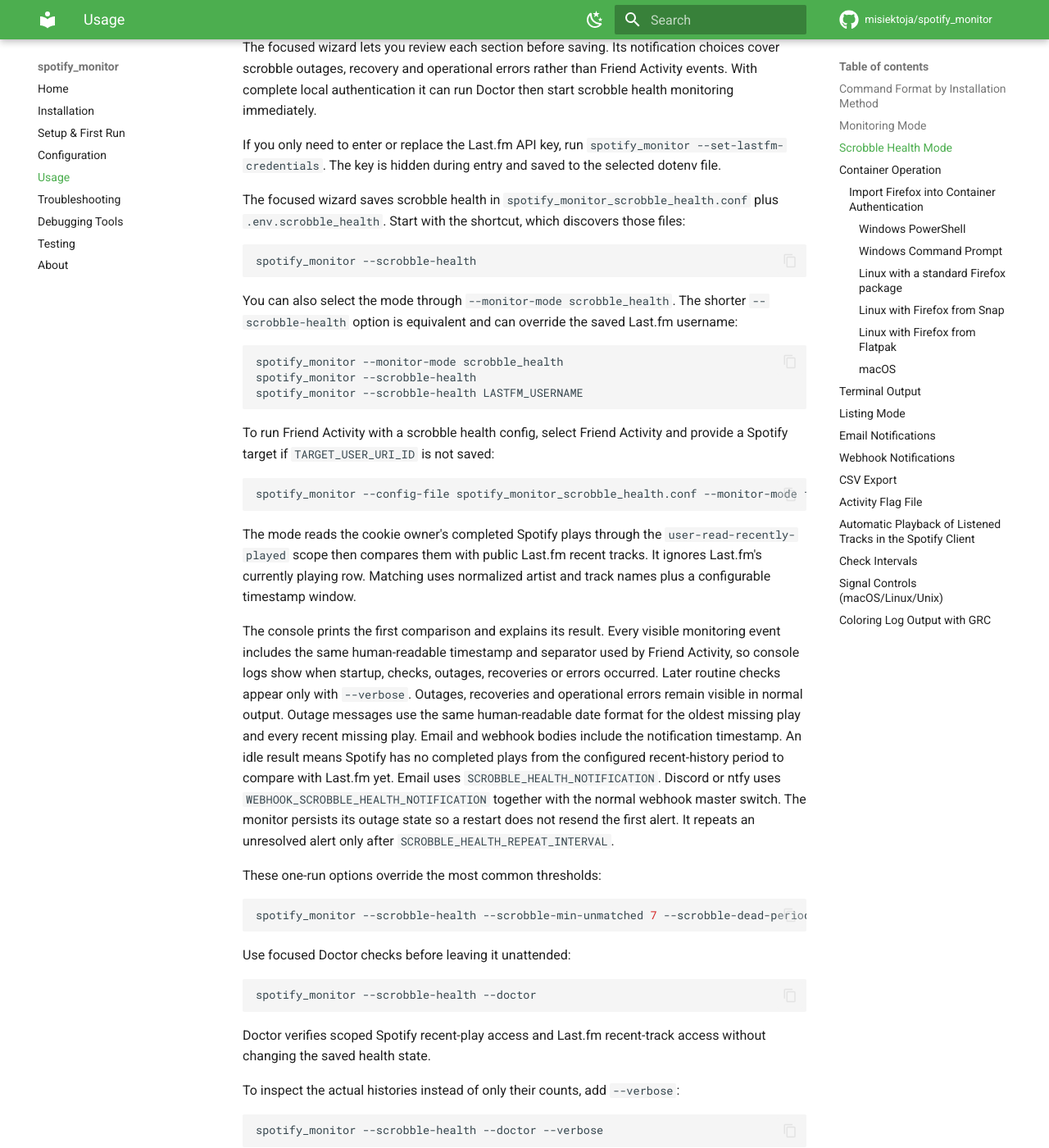
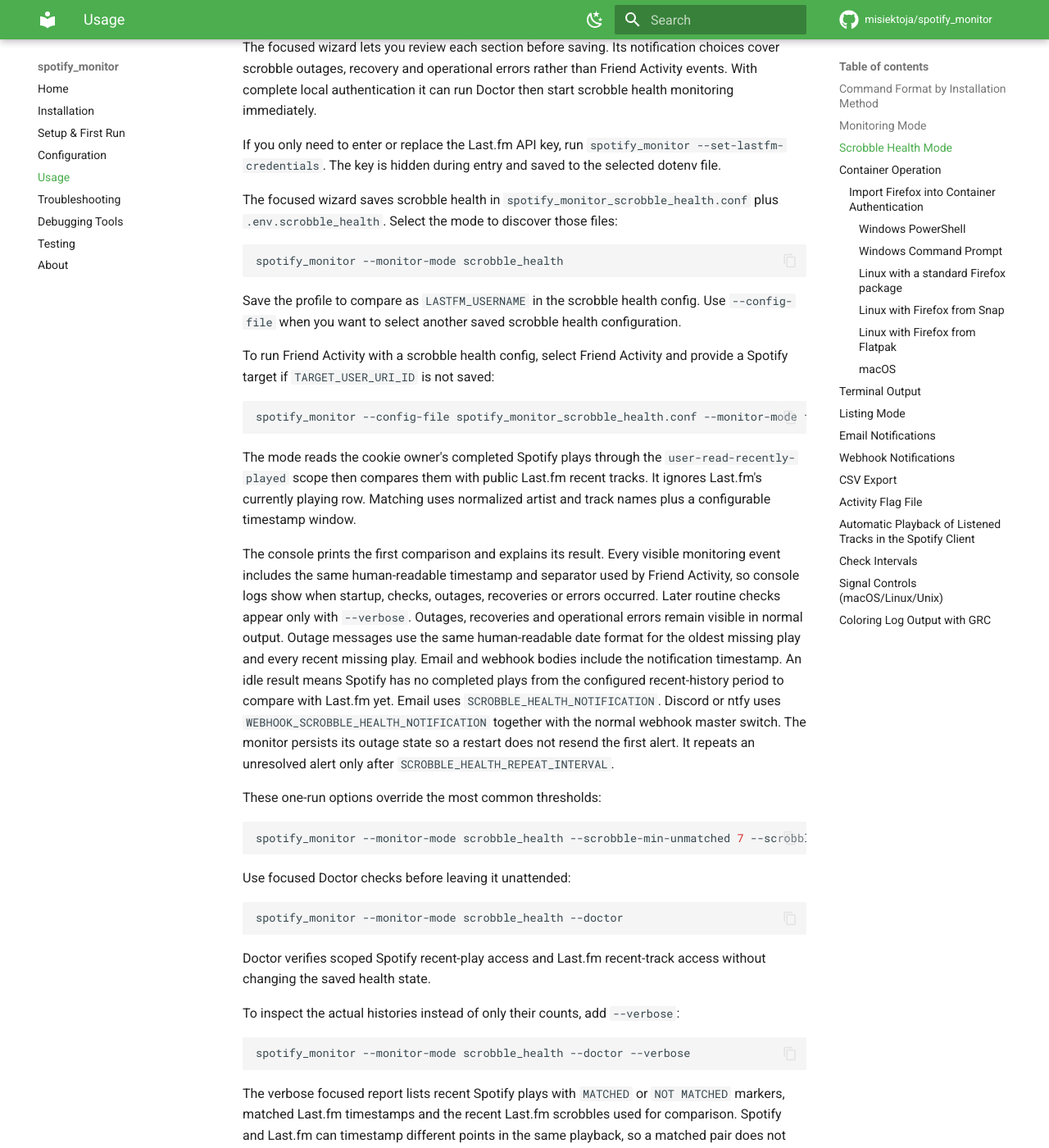
Before and after one commit to misiektoja/spotify_monitor, an MkDocs documentation site: the page built from docs/usage.md, in a window 1280 px wide and 1400 px high, scrolled down 2597 px. Shown: the whole window at 82% size. Built offline with MkDocs 1.6.1 and Material for MkDocs 9.7.7, drawn with Linux system fonts in a browser that asks for light colours; comment, search, counter and statistics services are not loaded.

Commit message:
docs(usage): use explicit scrobble health mode

````diff
--- a/docs/usage.md
+++ b/docs/usage.md
@@ -91,19 +91,13 @@
 
 If you only need to enter or replace the Last.fm API key, run `spotify_monitor --set-lastfm-credentials`. The key is hidden during entry and saved to the selected dotenv file.
 
-The focused wizard saves scrobble health in `spotify_monitor_scrobble_health.conf` plus `.env.scrobble_health`. Start with the shortcut, which discovers those files:
-
-```sh
-spotify_monitor --scrobble-health
-```
-
-You can also select the mode through `--monitor-mode scrobble_health`. The shorter `--scrobble-health` option is equivalent and can override the saved Last.fm username:
+The focused wizard saves scrobble health in `spotify_monitor_scrobble_health.conf` plus `.env.scrobble_health`. Select the mode to discover those files:
 
 ```sh
 spotify_monitor --monitor-mode scrobble_health
-spotify_monitor --scrobble-health
-spotify_monitor --scrobble-health LASTFM_USERNAME
 ```
+
+Save the profile to compare as `LASTFM_USERNAME` in the scrobble health config. Use `--config-file` when you want to select another saved scrobble health configuration.
 
 To run Friend Activity with a scrobble health config, select Friend Activity and provide a Spotify target if `TARGET_USER_URI_ID` is not saved:
 
@@ -118,13 +112,13 @@
 These one-run options override the most common thresholds:
 
 ```sh
-spotify_monitor --scrobble-health --scrobble-min-unmatched 7 --scrobble-dead-period 1800 --scrobble-check-interval 180
+spotify_monitor --monitor-mode scrobble_health --scrobble-min-unmatched 7 --scrobble-dead-period 1800 --scrobble-check-interval 180
 ```
 
 Use focused Doctor checks before leaving it unattended:
 
 ```sh
-spotify_monitor --scrobble-health --doctor
+spotify_monitor --monitor-mode scrobble_health --doctor
 ```
 
 Doctor verifies scoped Spotify recent-play access and Last.fm recent-track access without changing the saved health state.
@@ -132,7 +126,7 @@
 To inspect the actual histories instead of only their counts, add `--verbose`:
 
 ```sh
-spotify_monitor --scrobble-health --doctor --verbose
+spotify_monitor --monitor-mode scrobble_health --doctor --verbose
 ```
 
 The verbose focused report lists recent Spotify plays with `MATCHED` or `NOT MATCHED` markers, matched Last.fm timestamps and the recent Last.fm scrobbles used for comparison. Spotify and Last.fm can timestamp different points in the same playback, so a matched pair does not always have identical times. Normal Doctor output does not display listening history.
````
